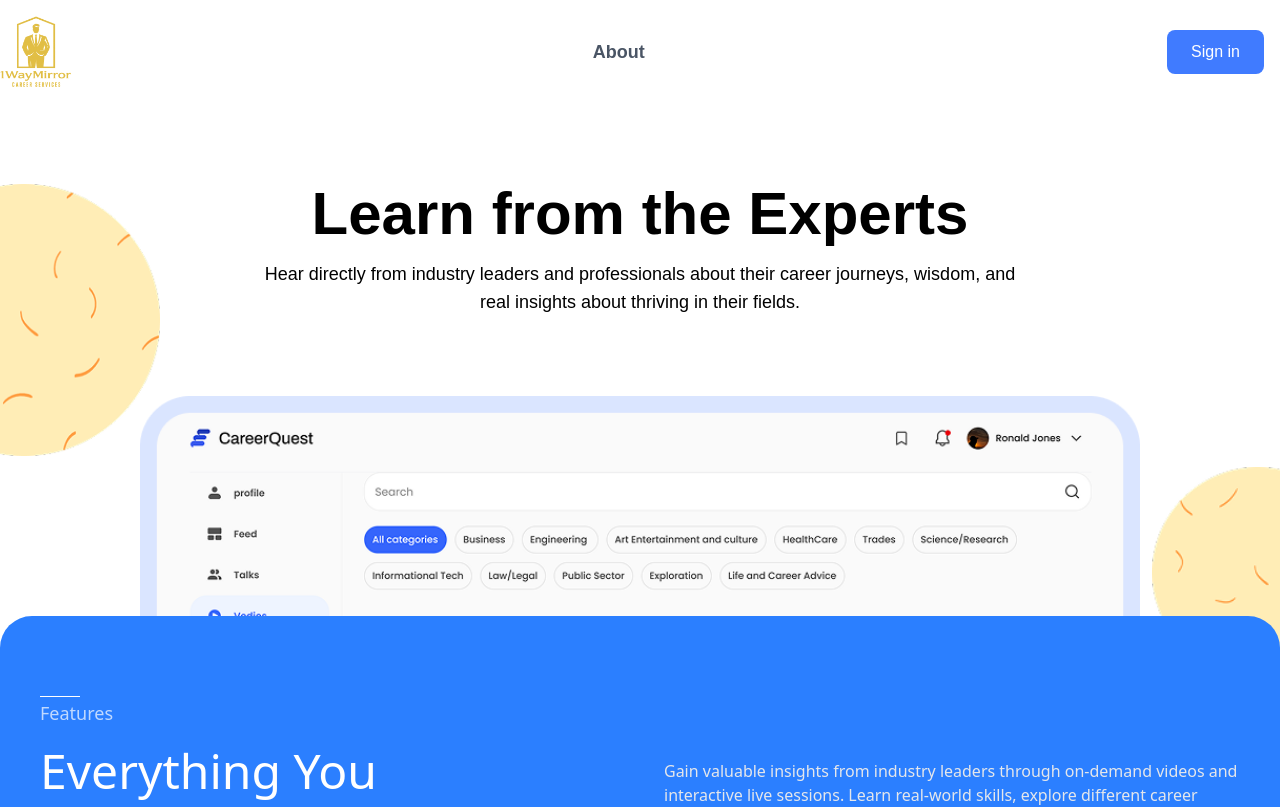
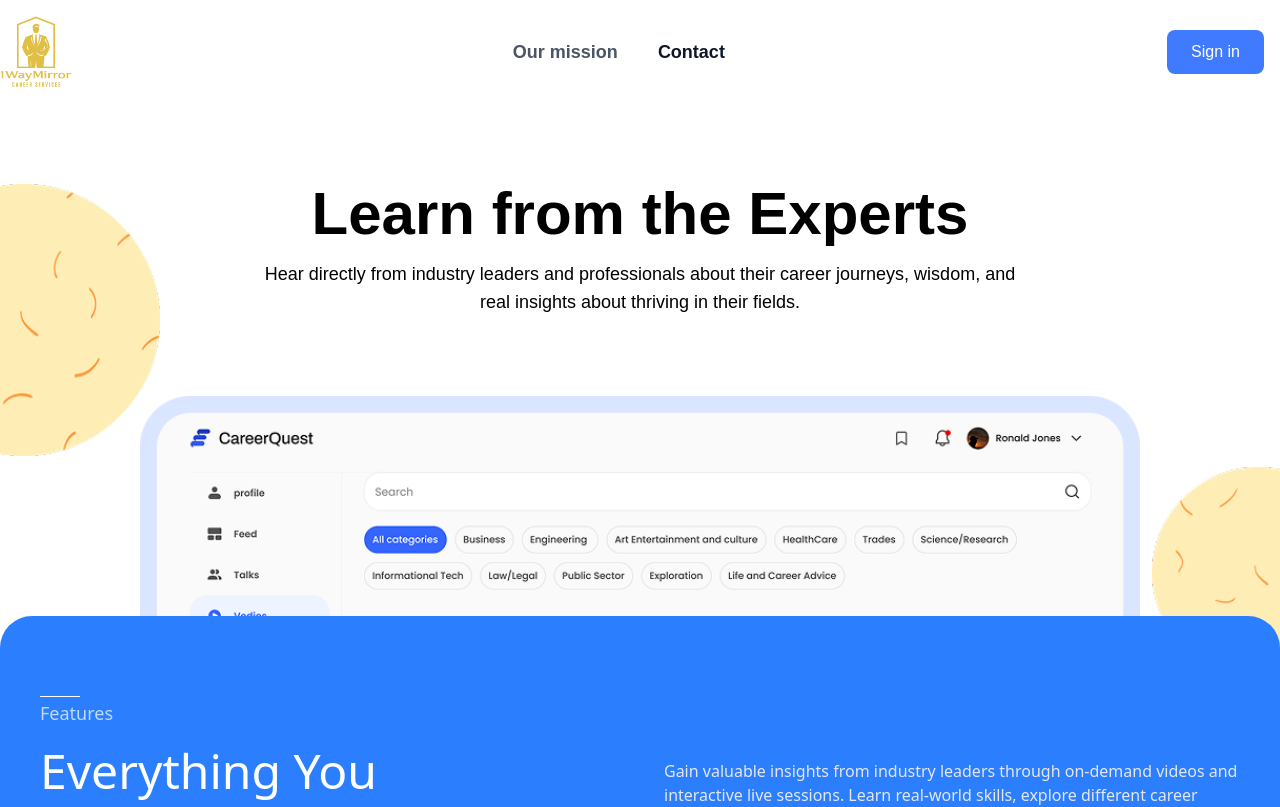
Before and after one commit to MohammedRasif/Drewblon, a React (Vite) app: page / in a window 1280 px wide. Shown: the top 807 px of the page. Built offline with nearby package versions, Linux system fonts and the light colour scheme.

Commit message:
add someting new

```diff
--- a/src/component/Navbar/Navbar.jsx
+++ b/src/component/Navbar/Navbar.jsx
@@ -8,6 +8,7 @@ import { useShowProfileInformationQuery } from "../../redux/features/baseApi";
 const Navbar = () => {
   const [isMenuOpen, setIsMenuOpen] = useState(false);
   const [isProfileOpen, setIsProfileOpen] = useState(false);
+  const [activeLink, setActiveLink] = useState(null);
   const navigate = useNavigate();
 
   const token = localStorage.getItem("access_token");
@@ -28,6 +29,26 @@ const Navbar = () => {
     setIsProfileOpen(false);
     navigate("/login");
   };
+
+  const scrollToSection = (id) => {
+    const section = document.getElementById(id);
+    if (section) {
+      const offset = 50;
+      const sectionPosition =
+        section.getBoundingClientRect().top + window.scrollY;
+      const offsetPosition = sectionPosition - offset;
+      window.scrollTo({
+        top: offsetPosition,
+        behavior: "smooth",
+      });
+    }
+  };
+   const handleNavClick = (id) => {
+    setActiveLink(id);
+    scrollToSection(id);
+    setIsMenuOpen(false);
+  };
+
 
   // Remove automatic refetch on mount (RTK does first fetch automatically)
   // Only refetch when menu opens IF token exists
@@ -59,7 +80,8 @@ const Navbar = () => {
       </div>
 
       {/* Desktop Navigation */}
-      <div className="hidden md:flex items-center space-x-8">
+     <div className="flex items-center space-x-10">
+       <div className="hidden md:flex items-center space-x-8">
         <NavLink
           to="/about"
           className={({ isActive }) =>
@@ -68,9 +90,22 @@ const Navbar = () => {
             }`
           }
         >
-          About
+          Our mission
         </NavLink>
       </div>
+      <div className="hidden md:flex items-center space-x-8">
+        <NavLink
+           onClick={() => scrollToSection("contact")}
+          className={({ isActive }) =>
+            `text-[18px] font-semibold ${
+              isActive ? "text-gray-900" : "text-gray-600"
+            }`
+          }
+        >
+          Contact
+        </NavLink>
+      </div>
+     </div>
 
       {/* Right Side */}
       <div className="flex items-center space-x-4">
--- a/src/component/Pages/Discover.jsx
+++ b/src/component/Pages/Discover.jsx
@@ -1,16 +1,12 @@
-import React from 'react';
-import image from "../../image/Frame 1707483197.png"
+import React from "react";
+import image from "../../image/Frame 1707483197.png";
 function Discover() {
   return (
-
-    <div className="   relative overflow-hidden">
-      <img src={image} className='w-full  absolute' alt="" />
-
-
+    <div id="contact" className="   relative overflow-hidden">
+      <img src={image} className="w-full  absolute" alt="" />
 
       {/* Main Content Grid */}
       <div className="container py-16 md:py-24 lg:py-28  mx-auto flex flex-col lg:flex-row items-center justify-between relative z-10">
-
         {/* Left Side: Text Content */}
         <div className="lg:w-1/2 text-center lg:text-left mb-12 lg:mb-10">
           <h1 className="lg:text-[48px] font-semibold text-gray-800 leading-tight mb-4 max-w-lg mx-auto lg:mx-0">
```
